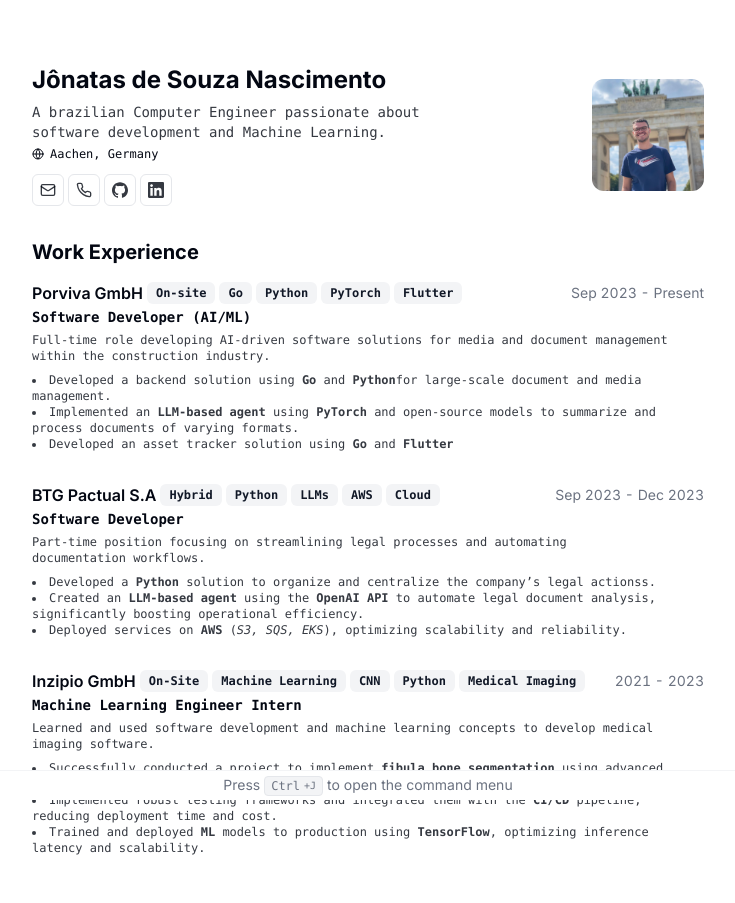
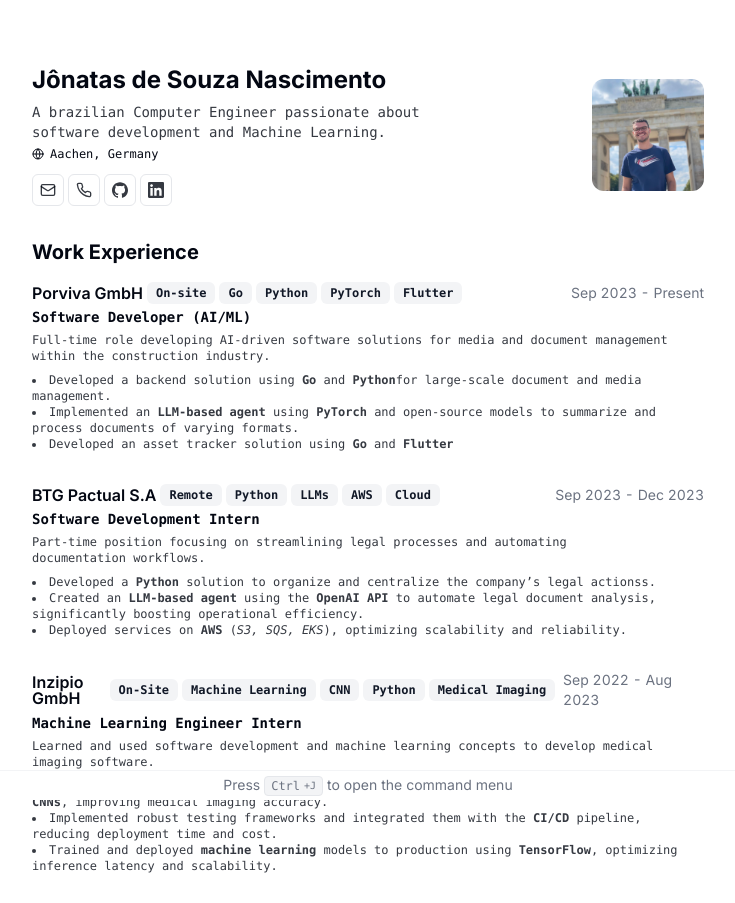
Before and after one commit to jo-nsc/cv, a Next.js app: page / in a window 1280 px wide. Shown: the top 903 px of the page, without its empty margins (272-1007 px from the left). Built offline with nearby package versions, Linux system fonts and the light colour scheme.

Commit message:
updated data

```diff
--- a/src/data/resume-data.tsx
+++ b/src/data/resume-data.tsx
@@ -97,8 +97,8 @@
     {
       company: "BTG Pactual S.A",
       link: "https://www.btgpactual.com/",
-      badges: ["Hybrid", "Python", "LLMs", "AWS", "Cloud"],
-      title: "Software Developer",
+      badges: ["Remote", "Python", "LLMs", "AWS", "Cloud"],
+      title: "Software Development Intern",
       logo: ParabolLogo, // Change or remove if you prefer a different placeholder
       start: "Sep 2023",
       end: "Dec 2023",
@@ -159,8 +159,8 @@
       badges: ["On-Site", "Machine Learning", "CNN", "Python", "Medical Imaging"],
       title: "Machine Learning Engineer Intern",
       logo: ClevertechLogo, // Use an appropriate logo import or placeholder
-      start: "2021",
-      end: "2023",
+      start: "Sep 2022",
+      end: "Aug 2023",
       description: (
         <>
           Learned and used software development and machine learning concepts to develop  medical imaging software.
@@ -176,7 +176,7 @@
               time and cost.
             </li>
             <li>
-              Trained and deployed <strong>ML</strong> models to production using{" "}
+              Trained and deployed <strong>machine learning</strong> models to production using{" "}
               <strong>TensorFlow</strong>, optimizing inference latency and
               scalability.
             </li>
```
